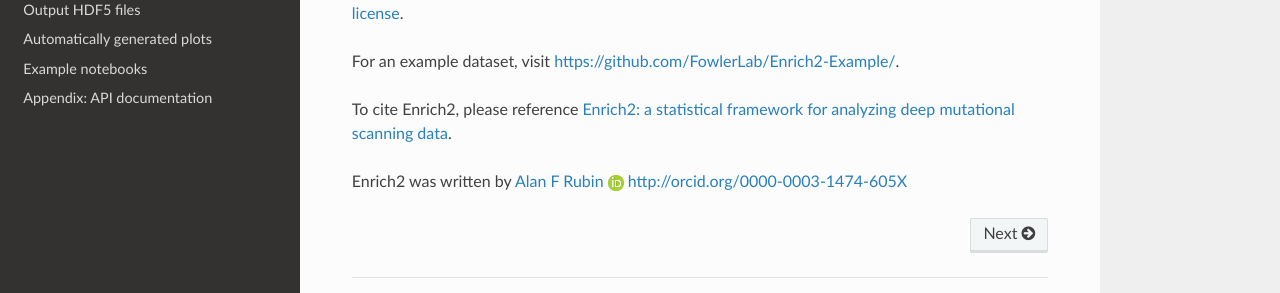
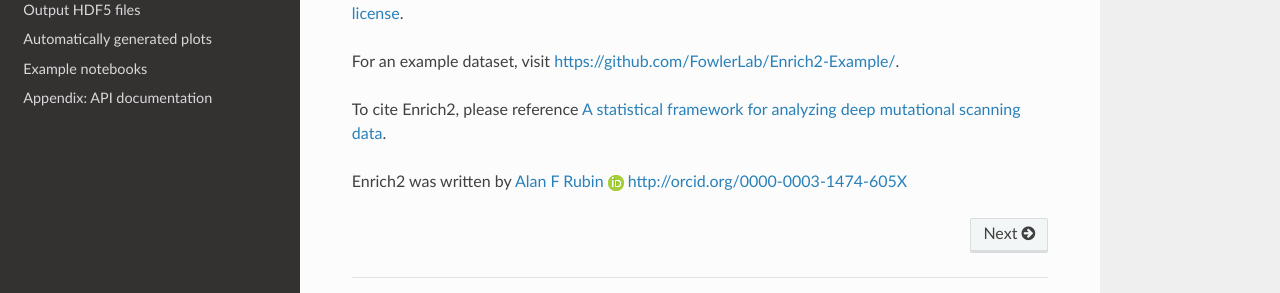
Before and after one commit to FowlerLab/Enrich2, a Sphinx documentation site: the page built from docs/index.rst, in a window 1280 px wide. Shown: the part 254-547 px from the top of the page. Built offline with Sphinx 7.4.7 and the Read the Docs theme 2.0.0, drawn with Linux system fonts in a browser that asks for light colours; formulas are drawn with MathJax 3.

Commit message:
Updated Enrich2 citation.

```diff
--- a/docs/index.rst
+++ b/docs/index.rst
@@ -8,7 +8,7 @@ The software is freely available from https://github.com/FowlerLab/Enrich2/ unde
 
 For an example dataset, visit https://github.com/FowlerLab/Enrich2-Example/.
 
-To cite Enrich2, please reference `Enrich2: a statistical framework for analyzing deep mutational scanning data <http://biorxiv.org>`_.
+To cite Enrich2, please reference `A statistical framework for analyzing deep mutational scanning data <https://doi.org/10.1186/s13059-017-1272-5>`_.
 
 Enrich2 was written by `Alan F Rubin <mailto:alan.rubin@wehi.edu.au>`_ |ORCID_icon| http://orcid.org/0000-0003-1474-605X
 
```
Also changed, not shown: README.md (+1 -1 lines).
